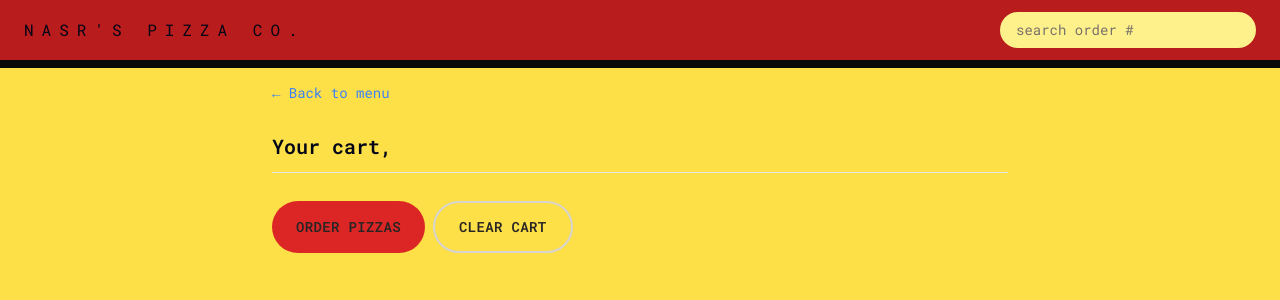
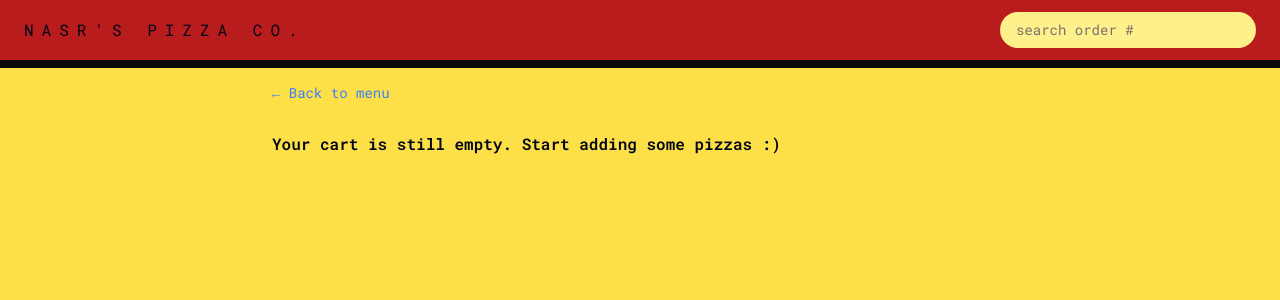
Before and after one commit to hansolo-N/fast-Pizza, a React (Vite) app: page /cart in a window 1280 px wide. Shown: the top 300 px of the page. Built offline with nearby package versions, Linux system fonts and the light colour scheme.

Commit message:
display empty cart component when cart is empty

```diff
--- a/src/features/cart/Cart.jsx
+++ b/src/features/cart/Cart.jsx
@@ -3,33 +3,21 @@
 import Button from '../ui/Button';
 import CartItem from './CartItem'
 import { useSelector } from 'react-redux/es/hooks/useSelector';
-// const fakeCart = [
-//   {
-//     pizzaId: 12,
-//     name: 'Mediterranean',
-//     quantity: 2,
-//     unitPrice: 16,
-//     totalPrice: 32,
-//   },
-//   {
-//     pizzaId: 6,
-//     name: 'Vegetale',
-//     quantity: 1,
-//     unitPrice: 13,
-//     totalPrice: 13,
-//   },
-//   {
-//     pizzaId: 11,
-//     name: 'Spinach and Mushroom',
-//     quantity: 1,
-//     unitPrice: 15,
-//     totalPrice: 15,
-//   },
-// ];
+import { useDispatch } from 'react-redux';
+import { getCart } from './cartSlice';
+import { clearCart } from './cartSlice';
+import EmptyCart from './EmptyCart'
+
 
 function Cart() {
-  const cart = useSelector((store)=>store.cart.cart);
+  const cart = useSelector(getCart);
   const username = useSelector((store)=>store.user.username)
+  const dispatch = useDispatch()
+
+  if(!cart.length){
+    return <EmptyCart/>
+  }
+
   return (
     <div className='px-4 py-3'>
       <LinkButton to="/menu" className='text-sm text-blue-500 hover:text-blue-700 hover:underline'>&larr; Back to menu</LinkButton>
@@ -41,7 +29,7 @@
 
       <div className='mt-7 space-x-2'>
         <Button to="/order/new" type='primary'>Order pizzas</Button>
-        <Button type='secondary'>Clear Cart</Button>
+        <Button type='secondary' handleClick={()=>dispatch(clearCart())}>Clear Cart</Button>
       </div>
     </div>
   );
--- a/src/features/cart/EmptyCart.jsx
+++ b/src/features/cart/EmptyCart.jsx
@@ -1,11 +1,12 @@
-import { Link } from 'react-router-dom';
+
+import LinkButton from '../ui/LinkButton';
 
 function EmptyCart() {
   return (
-    <div>
-      <Link to="/menu">&larr; Back to menu</Link>
+    <div className='py-3 px-4'>
+      <LinkButton to="/menu">&larr; Back to menu</LinkButton>
 
-      <p>Your cart is still empty. Start adding some pizzas :)</p>
+      <p className='font-semibold mt-7'>Your cart is still empty. Start adding some pizzas :)</p>
     </div>
   );
 }
--- a/src/features/cart/cartSlice.js
+++ b/src/features/cart/cartSlice.js
@@ -43,3 +43,5 @@
 export const getTotalQuantity=(state)=>state.cart.cart.reduce((sum,item)=>sum + item.quantity,0)
 
 export const getTotalCartPrice=(state)=>state.cart.cart.reduce((sum,item)=>sum + item.totalPrice,0)
+
+export const getCart=(state)=>state.cart.cart
```
